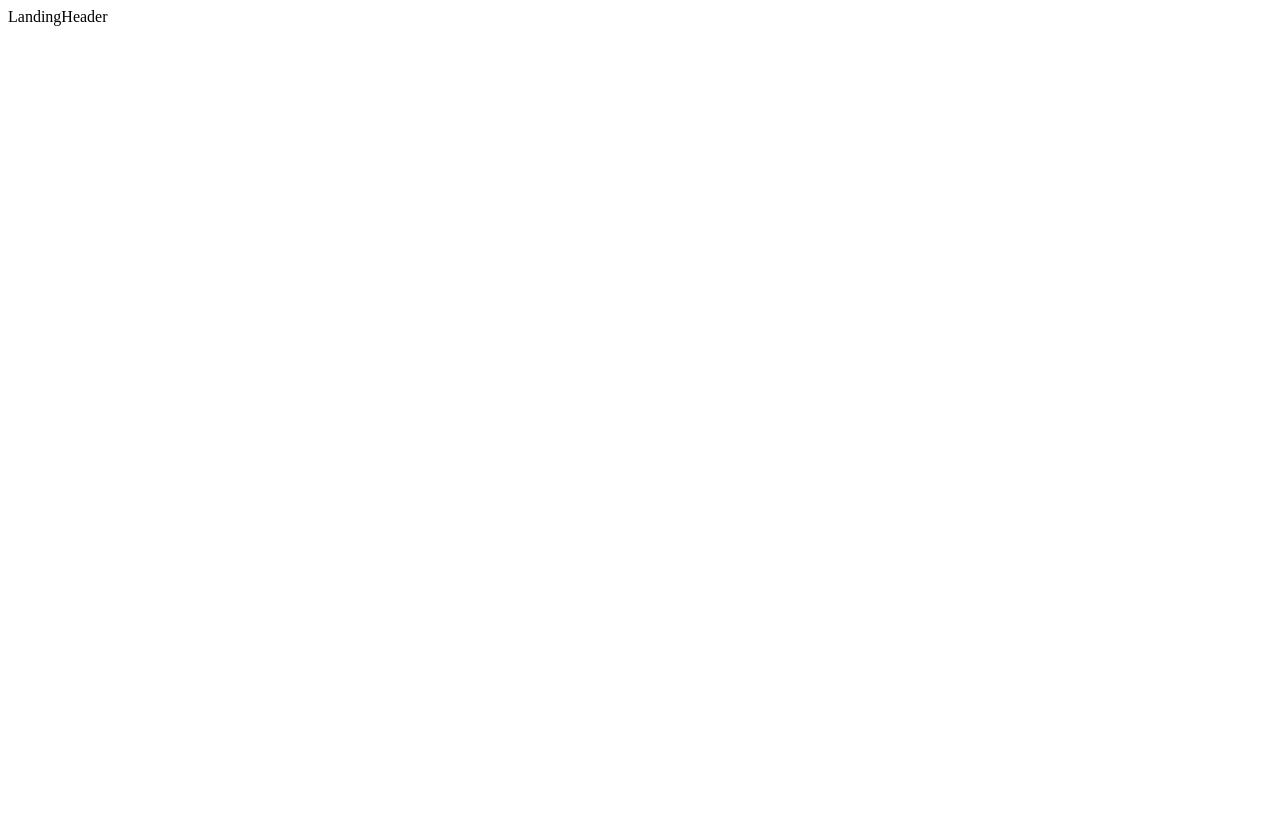
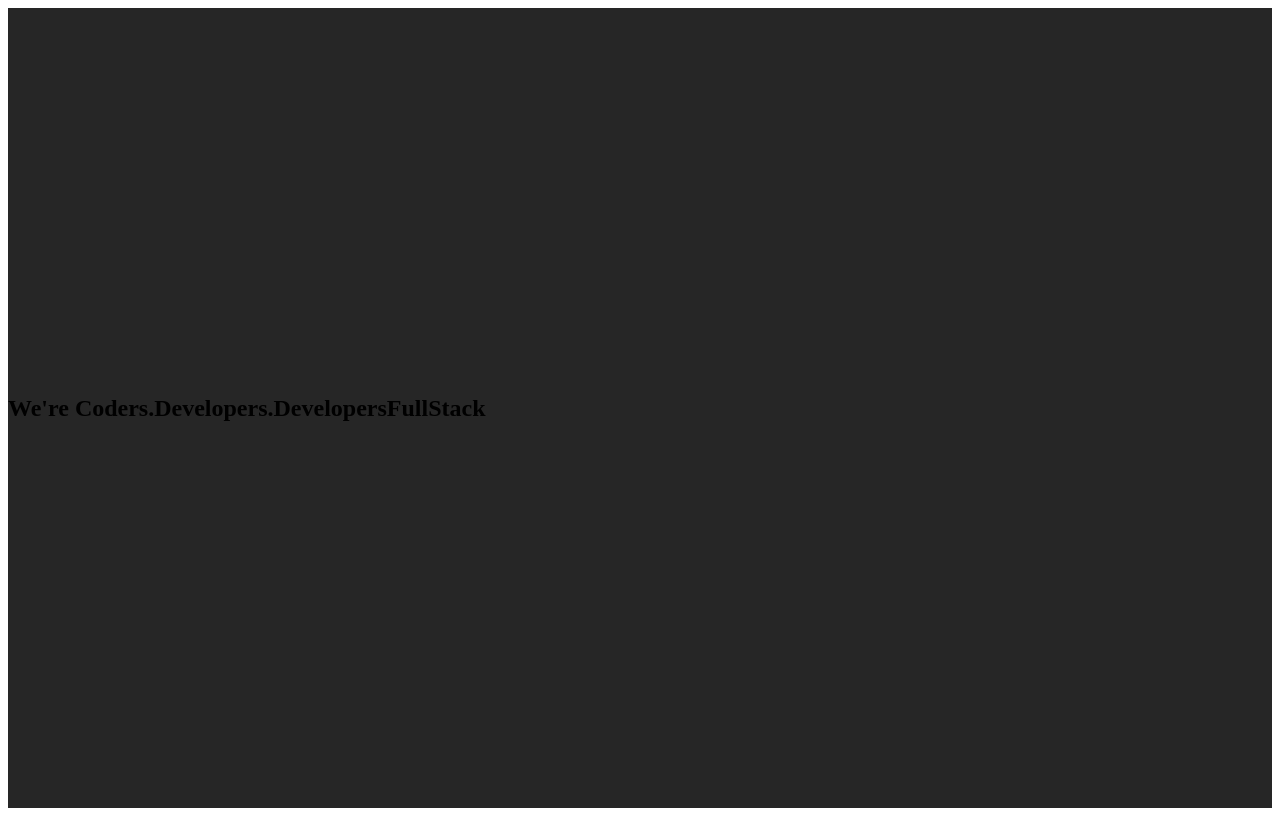
Before and after one commit to leonelborgesdev/landingBuhoSoft, a React (Create React App) app: page / in a window 1280 px wide. Built offline with nearby package versions, Linux system fonts and the light colour scheme.

Commit message:
span titels

```diff
--- a/src/components/LandingHeader/LandingHeader.css
+++ b/src/components/LandingHeader/LandingHeader.css
@@ -1,3 +1,6 @@
 .LandingHeader{
     display: flex;
+    min-height: 100vh;
+    align-items: center;
+    background-color: #262626;
 }
--- a/src/components/LandingHeader/LandingHeader.jsx
+++ b/src/components/LandingHeader/LandingHeader.jsx
@@ -2,5 +2,14 @@ import React from "react";
 import "./LandingHeader.css";
 
 export const LandingHeader = () => {
-  return <div className="LandingHeader">LandingHeader</div>;
+  return (
+    <div className="LandingHeader">
+      <h2>
+        We're
+        <span> Coders.</span>
+        <span>Developers.</span>
+        <span>DevelopersFullStack</span>
+      </h2>
+    </div>
+  );
 };
```
